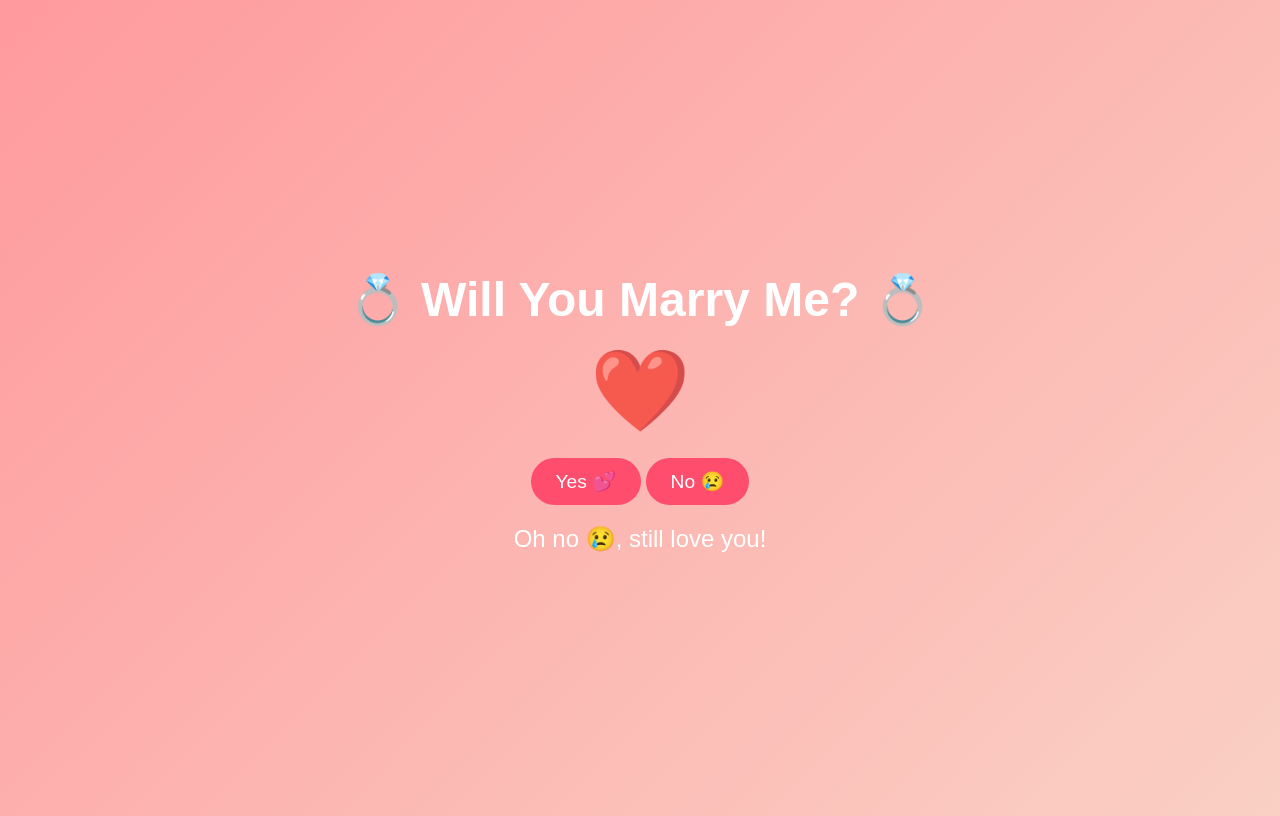
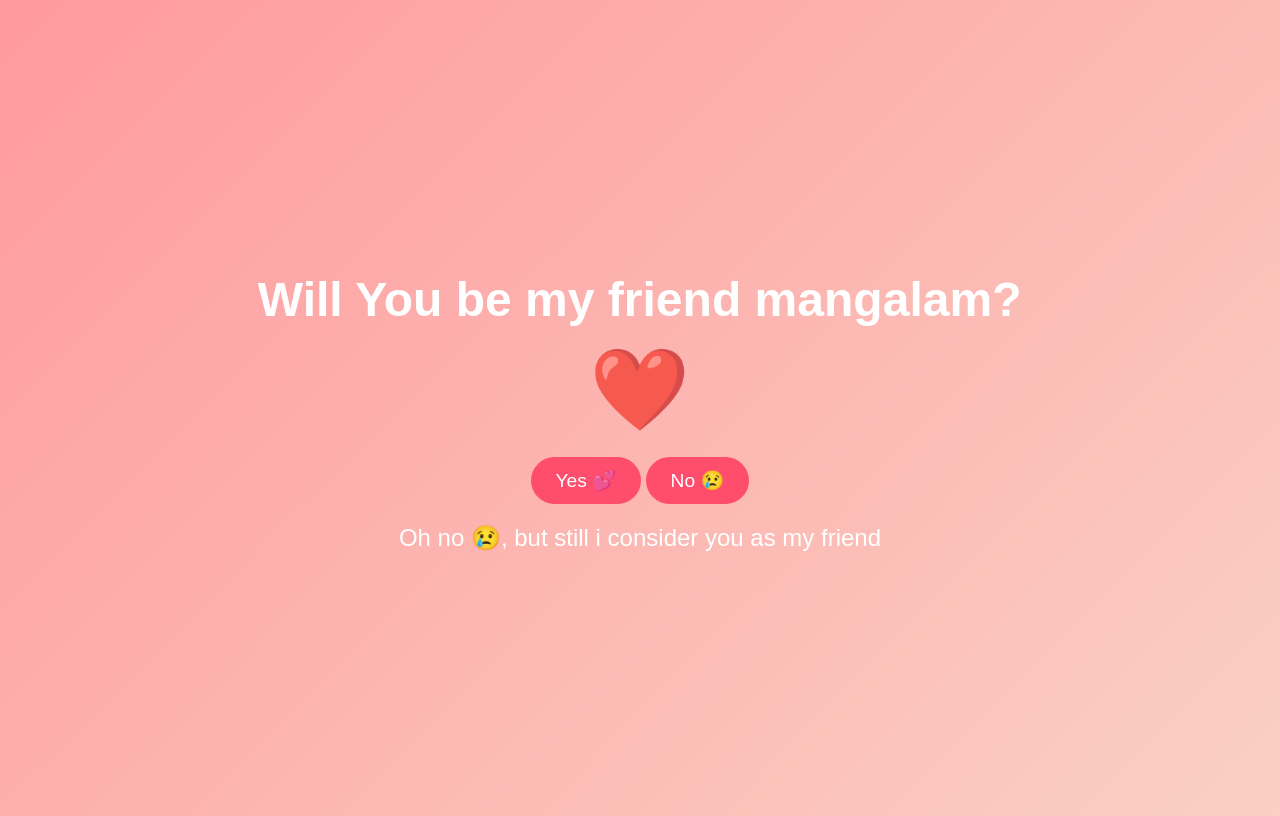
Before and after one commit to dewanshidixit722/proposal, a plain HTML site: page index.html in a window 1280 px wide. Both pictures are taken after a click on the button "No 😢". Drawn offline with Linux system fonts and the light colour scheme.

Commit message:
Add files via upload

```diff
--- a/index.html
+++ b/index.html
@@ -68,7 +68,7 @@
 </head>
 <body>
   <div class="container">
-    <h1>💍 Will You Marry Me? 💍</h1>
+    <h1>Will You be my friend mangalam? </h1>
     <div class="heart">❤️</div>
     <button onclick="sayYes()">Yes 💕</button>
     <button onclick="sayNo()">No 😢</button>
@@ -80,7 +80,7 @@
       document.getElementById("response").innerText = "Yay! 💖 You made me the happiest person!";
     }
     function sayNo() {
-      document.getElementById("response").innerText = "Oh no 😢, still love you!";
+      document.getElementById("response").innerText = "Oh no 😢, but still i consider you as my friend";
     }
   </script>
 </body>
```
